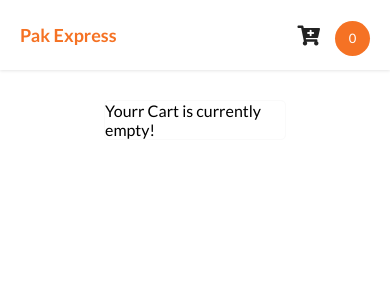
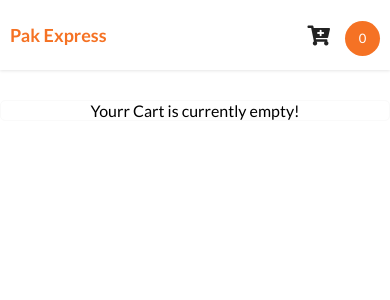
Before and after one commit to MuhammadTalha123/react-ecommrace, a React (Create React App) app: page /cart in a window 390 px wide. Shown: the top 300 px of the page. Built offline with nearby package versions, Linux system fonts and the light colour scheme.

Commit message:
full responsiveness of cart details

```diff
--- a/src/App.css
+++ b/src/App.css
@@ -18,7 +18,7 @@ nav {
   position: fixed;
   top:0;
   box-shadow: 0 1px 3px rgba(0,0,0,.1);
-  padding: 0 50px;
+  padding: 0 40px;
   display: flex;
   z-index: 9999;
 }
@@ -175,7 +175,7 @@ nav ul li .shoppingCartTotal {
 .cartContainer {
   width: 100%;
   margin-top: 100px;
-  padding: 0 104px;
+  padding: 0;
   display: flex;
   flex-wrap: wrap;
   align-items: flex-start;
@@ -185,6 +185,7 @@ nav ul li .shoppingCartTotal {
   width: 75%;
   border: 1px solid #fafafa;
   border-radius: 5px;
+  text-align: center;
 }
 
 .cart {
@@ -335,6 +336,11 @@ nav ul li .shoppingCartTotal {
   margin: 15px 0;
   border-top: 1px solid #999;
   padding-top: 15px;
+}
+
+.stripSection button {
+  outline: none;
+  outline-style: none;
 }
 
 .error {
```
